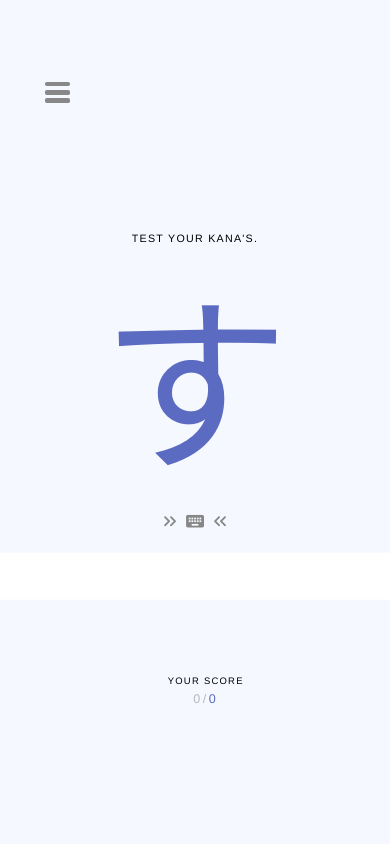
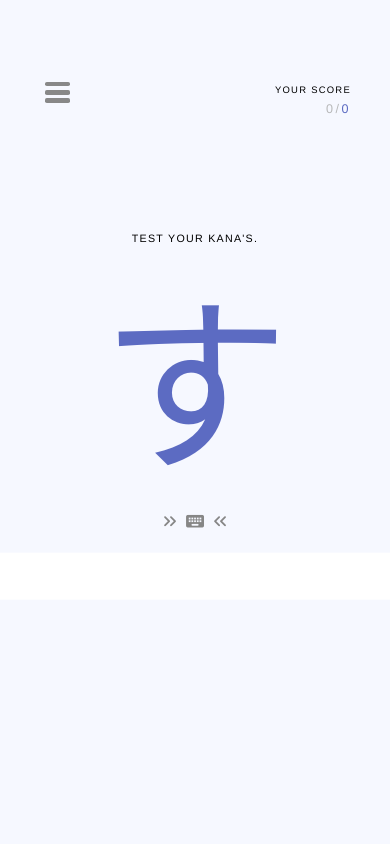
Before and after one commit to AudricSan/kanaTraining, a PHP site: page /view/index.html in a window 390 px wide; the page is wider, and only the part inside the window is pictured. Run offline with PHP 8.4, Linux system fonts and the light colour scheme; some libraries are stand-ins or nearby versions.

Commit message:
Update max600.css

```diff
--- a/view/ellements/css/max600.css
+++ b/view/ellements/css/max600.css
@@ -21,14 +21,14 @@
     }
 
     .score, .iconscore {
-      text-align: center;
+      text-align: right;
       color: #b7b8b9;
       letter-spacing: 0.2rem;
       font-weight: 400;
       position: absolute;
-      top: 80%;
-      left: 43%;
-      text-align: center;
+      top: 10%;
+      right: 10%;
+      text-align: right;
       align-items: center;
     }
 
@@ -41,7 +41,7 @@
       color: #000;
 
       align-items: center;
-      text-align: center;
+      text-align: right;
     }
 
     .iconscore, .material-icons-round span{
```
